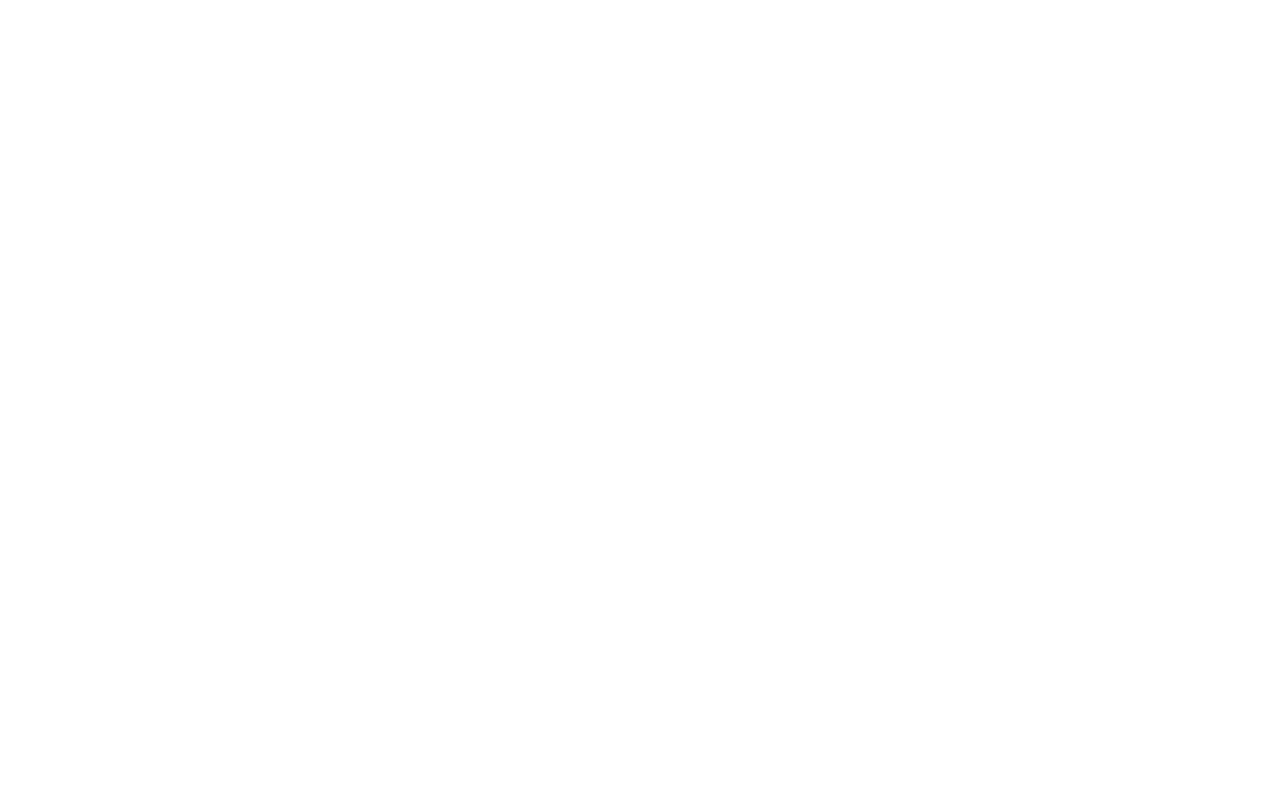
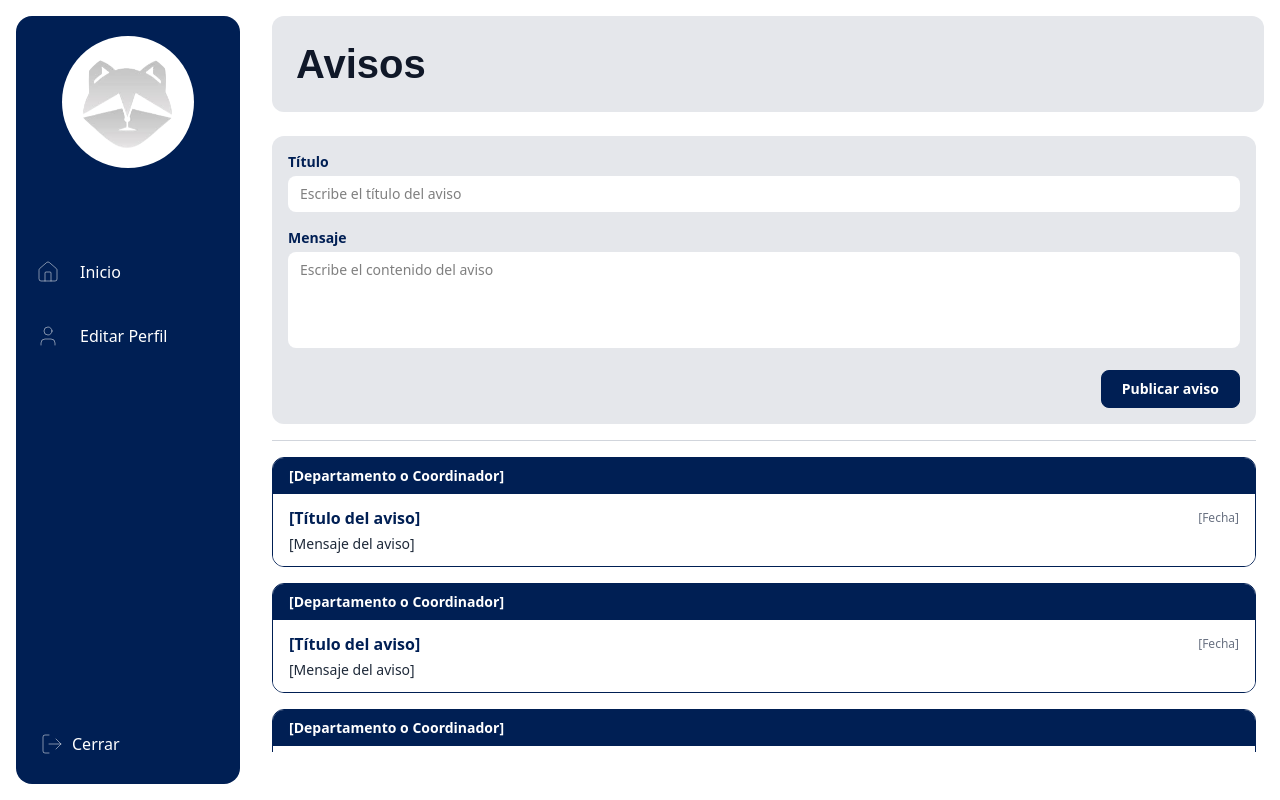
Before and after one commit to extradajanet/Sistema-de-Creditos-Complementarios, a React (Vite) app in the folder sistema-creditos-frontend/: page /avisos in a window 1280 px wide. Before the commit this address had no page. Built offline with nearby package versions, Linux system fonts and the light colour scheme; sample sign-in values are in the browser's storage; a web font is replaced by a local one.

Commit message:
Agregar página de Avisos

```diff
--- a/sistema-creditos-frontend/src/App.jsx
+++ b/sistema-creditos-frontend/src/App.jsx
@@ -11,6 +11,7 @@
 import ActividadesExtraescolares from "./pages/alumno/ActividadesExtraescolares";
 import VerCursos from "./pages/coordinador/VerCursos";
 import VerAlumnos from "./pages/coordinador/VerAlumnos";
+import Avisos from "./pages/Avisos";
 import MiHistorialDepartamento from "./pages/departamento/MiHistorialDepartamento";
 
 import Login from "./pages/Auth/Login";
@@ -50,18 +51,16 @@
           <Route path="/historial" element={<MiHistorial />} />
           <Route path="/perfil" element={<Perfil />} />
           <Route path="/cursosdisponibles" element={<CursosDisponibles />} />
-          <Route
-            path="/actividadesextraescolares"
-            element={<ActividadesExtraescolares />}
-          />
-          <Route path="/miscursos" element={<MisCursos />} />
-          <Route path="/crearactividad" element={<CrearActividad />} />
+          <Route path="/actividadesextraescolares" element={<ActividadesExtraescolares />} />
+          <Route path="/miscursos" element={<MisCursos/>} />
+          <Route path="/crearactividad" element={<CrearActividad/>} />
           <Route
             path="historialdepartamento"
             element={<MiHistorialDepartamento />}
           />{" "}
-          <Route path="/vercursos" element={<VerCursos />} />
-          <Route path="/veralumnos" element={<VerAlumnos />} />
+          <Route path="/vercursos" element={<VerCursos/>} />
+          <Route path="/veralumnos" element={<VerAlumnos/>} />
+          <Route path="/avisos" element={<Avisos/>} />
         </Route>
       </Routes>
     </BrowserRouter>
--- /dev/null
+++ b/sistema-creditos-frontend/src/pages/Avisos.jsx
@@ -0,0 +1,62 @@
+export default function Avisos() {
+
+    return (
+        <div className="flex flex-col gap-6 w-full h-full">
+            {/* Título */}
+            <div className="flex justify-between items-center bg-gray-200 rounded-xl p-6">
+                <h1 className="text-3xl font-bold text-gray-900 custom-heading">
+                    Avisos
+                </h1>
+            </div>
+            <div className="flex-1 overflow-y-auto pr-2 mb-8">
+                <form className="bg-gray-200 rounded-xl p-4 space-y-4 w-full">
+                    <div>
+                        <label htmlFor="titulo" className="block text-sm font-semibold text-[#001F54] mb-1">Título</label>
+                        <input
+                            id="titulo"
+                            type="text"
+                            className="w-full px-3 py-2 bg-white rounded-lg text-sm"
+                            placeholder="Escribe el título del aviso"
+                        />
+                    </div>
+
+                    <div>
+                        <label htmlFor="mensaje" className="block text-sm font-semibold text-[#001F54] mb-1">Mensaje</label>
+                        <textarea
+                            id="mensaje"
+                            rows={4}
+                            className="w-full px-3 py-2 bg-white rounded-lg text-sm resize-none"
+                            placeholder="Escribe el contenido del aviso"
+                        />
+                    </div>
+                    <div className="flex justify-end">
+                        <button
+                            type="submit"
+                            className="bg-[#001F54] text-white text-sm font-semibold px-5 py-2 rounded-lg border border-[#001F54] hover:bg-white hover:text-[#001F54] transition-colors cursor-pointer"
+                        >
+                            Publicar aviso
+                        </button>
+                    </div>
+                </form>
+
+                <hr className="my-4 border-gray-300" />
+
+                {[1, 2, 3, 4, 5].map((i) => (
+                    <div key={i} className="border border-[#001F54] rounded-xl overflow-hidden mb-4">
+                        <div className="bg-[#001F54] text-white px-4 py-2 text-sm font-semibold">
+                            [Departamento o Coordinador]
+                        </div>
+                        <div className="bg-white px-4 py-3">
+                            <div className="flex justify-between items-center mb-1">
+                                <h4 className="text-base font-bold text-[#001F54]">[Título del aviso]</h4>
+                                <span className="text-xs text-gray-500">[Fecha]</span>
+                            </div>
+                            <p className="text-sm text-gray-800">[Mensaje del aviso]</p>
+                        </div>
+                    </div>
+                ))}
+            </div>
+        </div>
+    );
+
+}
```
